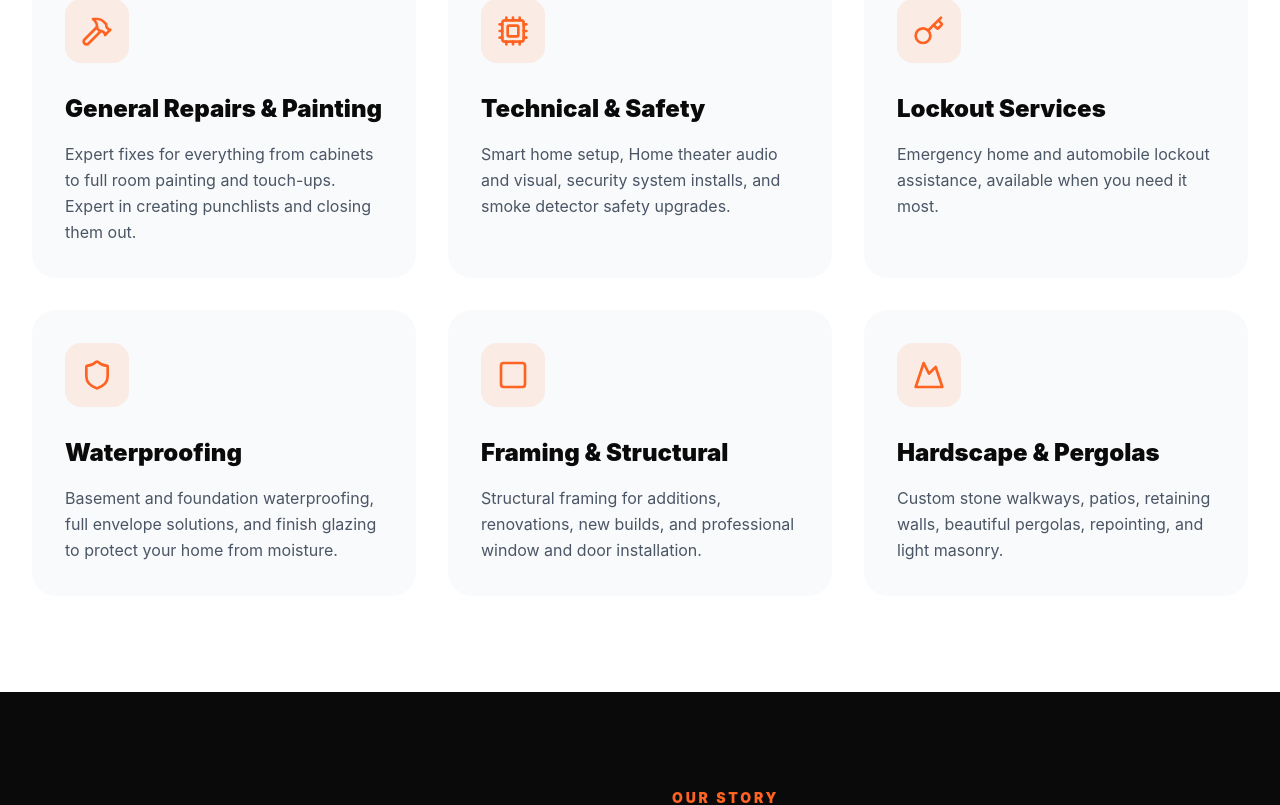
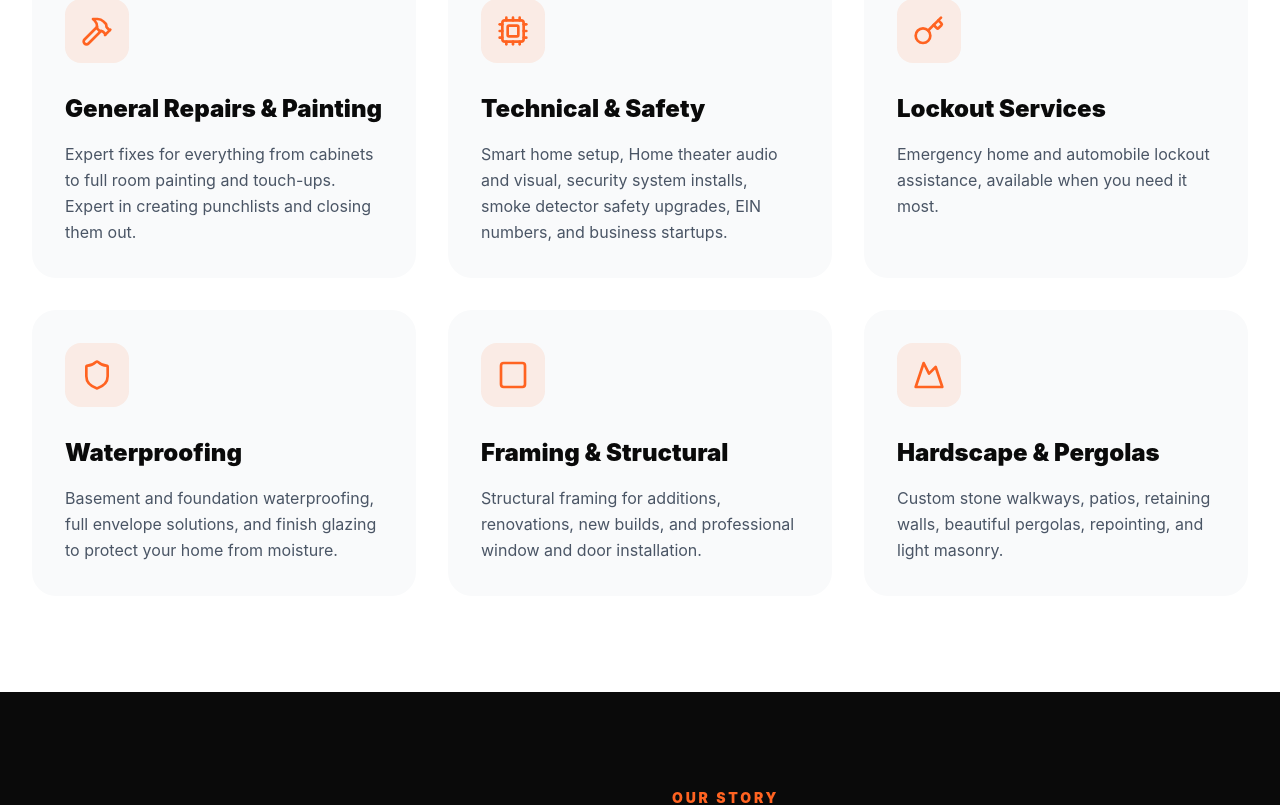
Before and after one commit to SML-1337/smlwebsite, a React (Vite) app: page / in a window 1280 px wide. Shown: the part 1198-2003 px from the top of the page. Built offline with nearby package versions, Linux system fonts and the light colour scheme.

Commit message:
feat(services): Expand technical offerings and add website CTA
Include EIN numbers and business startup services under the Technical & Safety category.
Add a subtle call-to-action in the footer to encourage inquiries about website development.

```diff
--- a/src/App.tsx
+++ b/src/App.tsx
@@ -34,7 +34,7 @@ const services = [
   },
   {
     title: "Technical & Safety",
-    description: "Smart home setup, Home theater audio and visual, security system installs, and smoke detector safety upgrades.",
+    description: "Smart home setup, Home theater audio and visual, security system installs, smoke detector safety upgrades, EIN numbers, and business startups.",
     icon: Cpu,
   },
   {
@@ -509,6 +509,11 @@ export default function App() {
               ))}
             </div>
           </div>
+          <div className="mt-8 text-center">
+            <p className="text-gray-600 text-[10px] uppercase tracking-widest font-bold opacity-50">
+              Want a website like this? <a href="#contact" className="hover:text-brand-orange transition-colors underline decoration-brand-orange/30">Contact us!</a>
+            </p>
+          </div>
         </div>
       </footer>
     </div>
```
